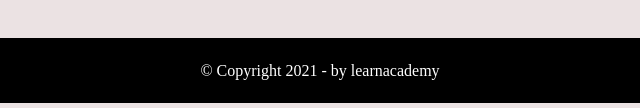
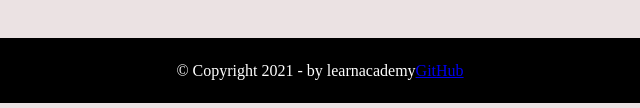
Before and after one commit to Josiaph/WT, a plain HTML site: page services.html in a window 1280 px wide. Shown: the part 737-845 px from the top of the page, 320-960 px from the left. Drawn offline with Linux system fonts and the light colour scheme.

Commit message:
Update services.html

```diff
--- a/services.html
+++ b/services.html
@@ -58,6 +58,6 @@
 	<p> Conducted Workshops/Seminars at :<ul><li>St Joseph’s College of Engineering and Technology Pala (SJCET)</li> <li>xxxxxxxxxxxxxxxxx</li><li>xxxxxxxxxxxxxxxxx</li>
 	</p></ul>
 	</div,p>
-<div class="footer">© Copyright 2021 - by learnacademy</div>
+<div class="footer">© Copyright 2021 - by learnacademy<a href="https://josiaph.github.io/WT/">GitHub</a> </div>
 </body>
 </html>
```
